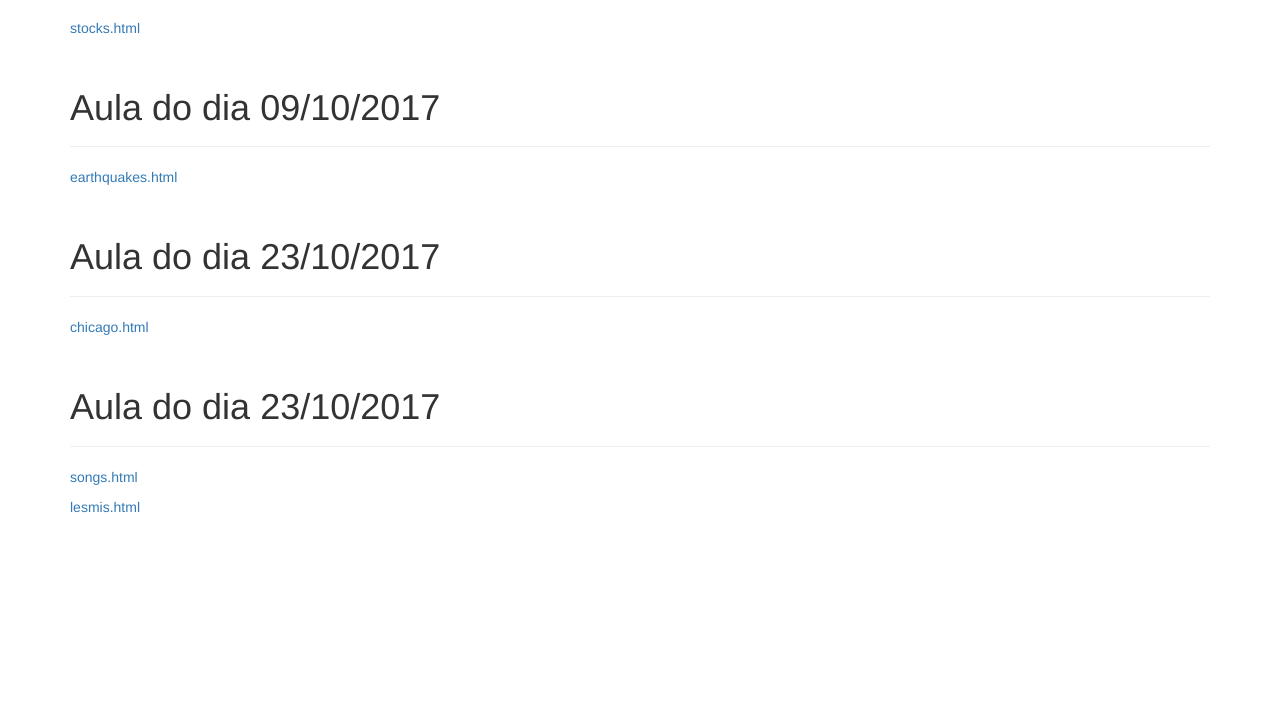
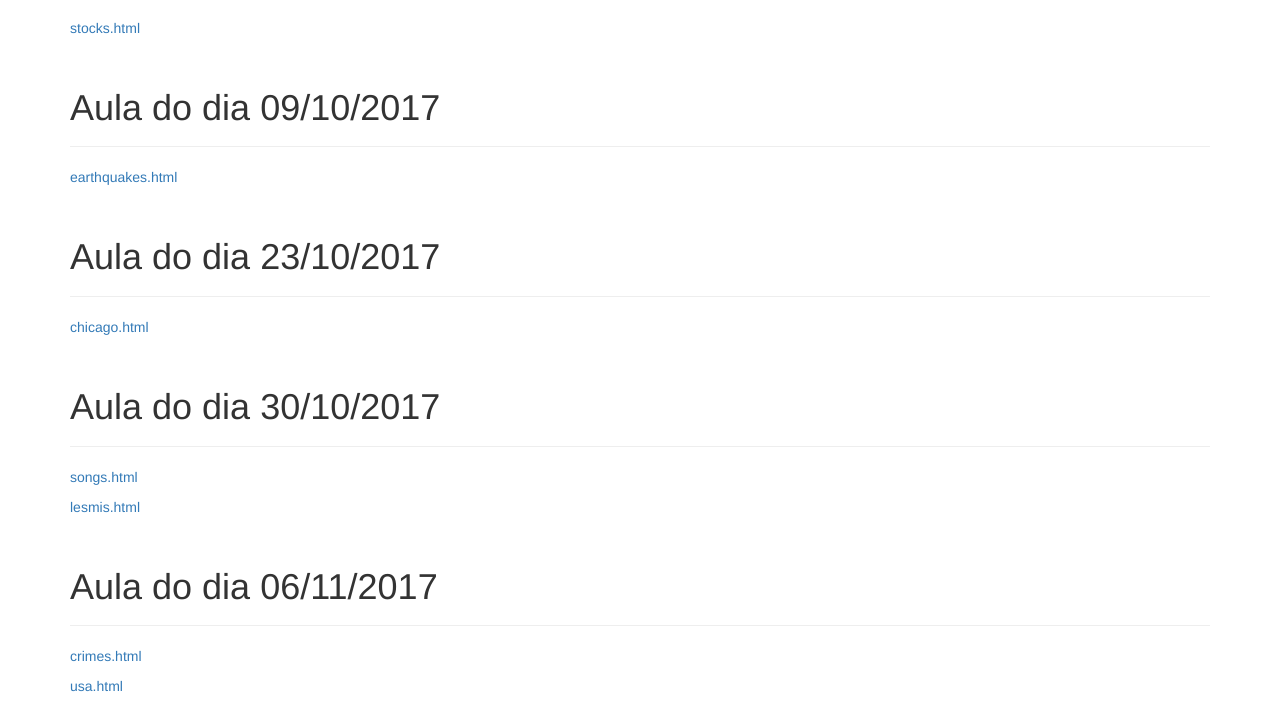
Before and after one commit to pHrfo/datavis-course, a plain HTML site: page index.html in a window 1280 px wide. Shown: the part 751-1457 px from the top of the page. Before the commit the page ends 1278 px from the top, so only its background shows below. Drawn offline with nearby package versions, Linux system fonts and the light colour scheme.

Commit message:
Update index.html

```diff
--- a/index.html
+++ b/index.html
@@ -114,11 +114,22 @@
     <div class="container">
 
       <div class="page-header">
-        <h1>Aula do dia 23/10/2017</h1>
+        <h1>Aula do dia 30/10/2017</h1>
       </div>
 
         <p><a href="/datavis-course/2017_10_30/songs.html">songs.html</a></p>
         <p><a href="/datavis-course/2017_10_30/lesmis.html">lesmis.html</a></p>
+
+    </div><!-- /.container -->
+
+    <div class="container">
+
+      <div class="page-header">
+        <h1>Aula do dia 06/11/2017</h1>
+      </div>
+
+        <p><a href="/datavis-course/2017_11_06/songs.html">crimes.html</a></p>
+        <p><a href="/datavis-course/2017_11_06/lesmis.html">usa.html</a></p>
 
     </div><!-- /.container -->
 
```
